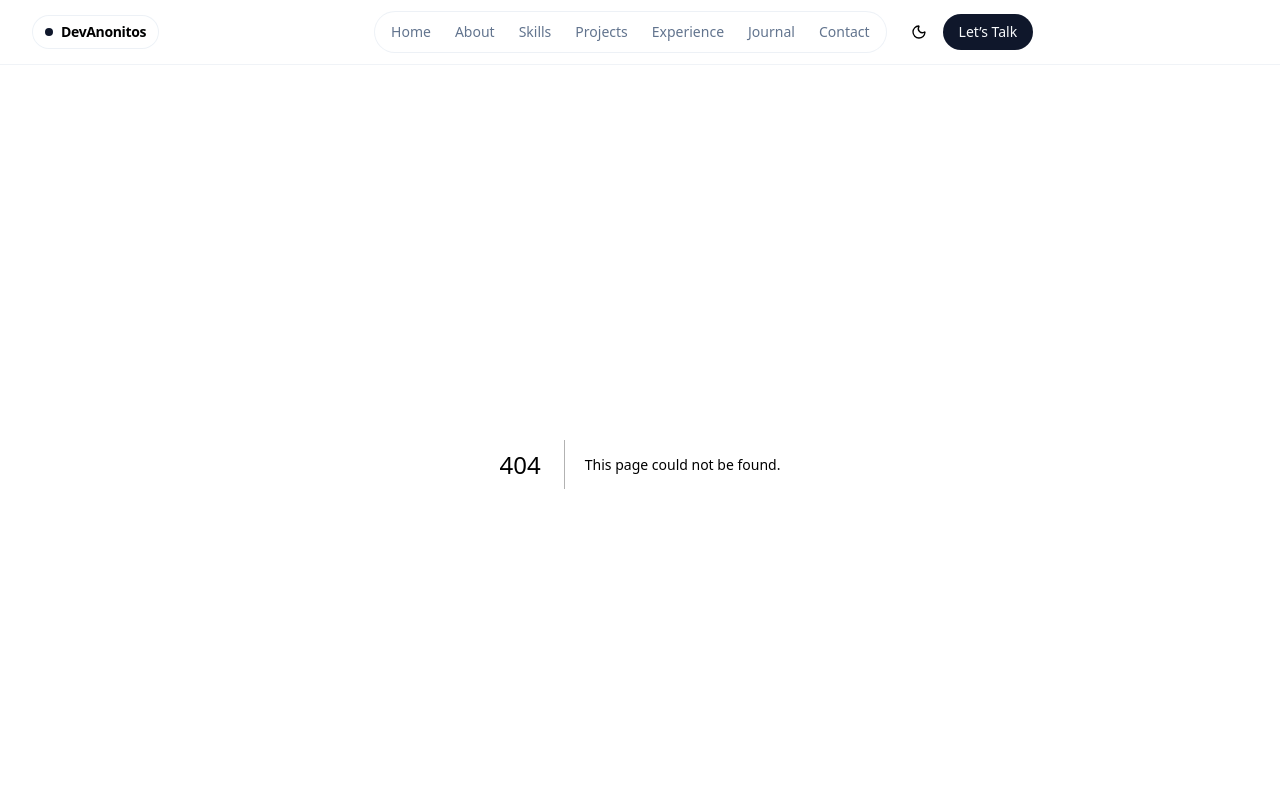
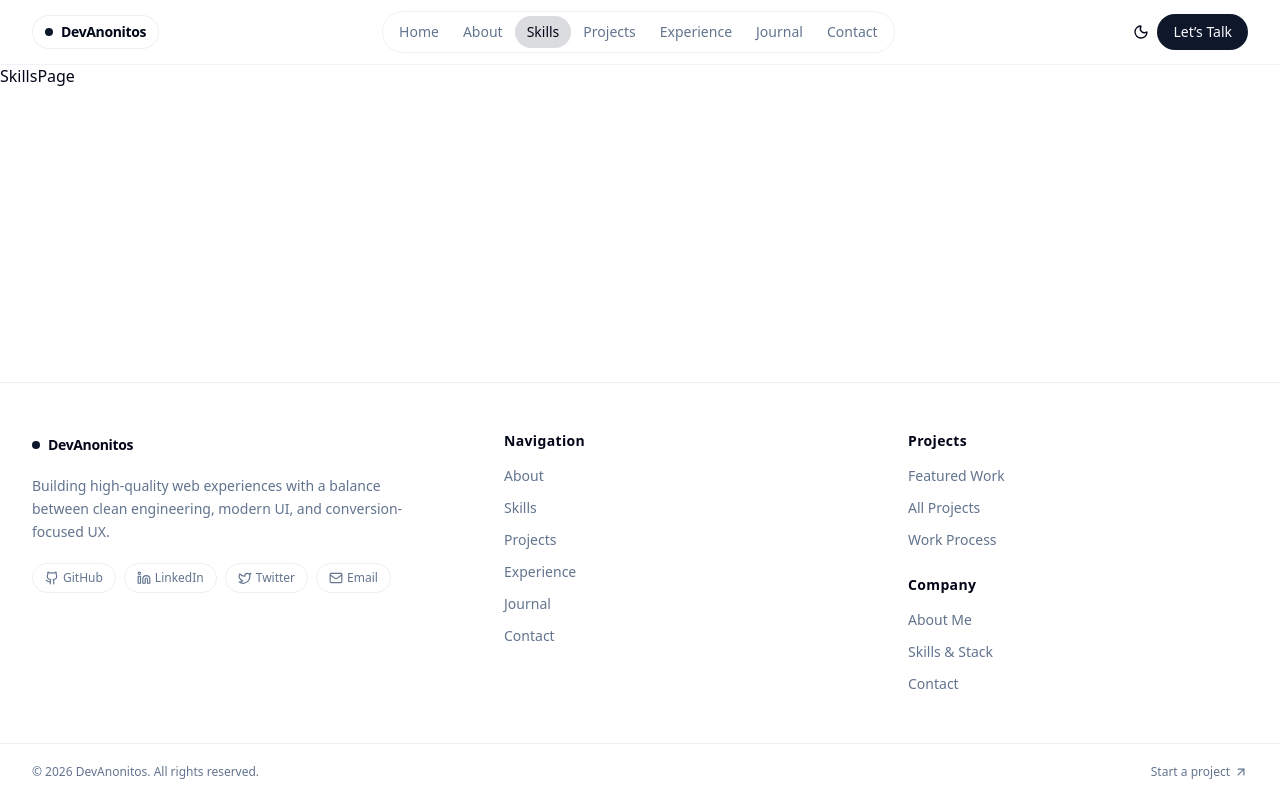
Before and after one commit to DevAnonitos/devanonitos-portfolio, a Next.js app: page /skills in a window 1280 px wide. Before the commit this address had no page. Shown: the top 800 px of the page. Built offline with nearby package versions, Linux system fonts and the light colour scheme.

Commit message:
refactor: add custom attr components

```diff
--- /dev/null
+++ b/app/skills/page.tsx
@@ -0,0 +1,9 @@
+import React from 'react'
+
+const SkillsPage = () => {
+  return (
+    <div>SkillsPage</div>
+  )
+}
+
+export default SkillsPage
--- a/components/layout/AppLayout.tsx
+++ b/components/layout/AppLayout.tsx
@@ -8,9 +8,11 @@ interface AppLayoutProps {
 
 const AppLayout = ({ children }: AppLayoutProps) => {
   return (
-    <div className='relative flex min-h-screen flex-col'>
+    <div className='relative flex w-full min-h-screen flex-col'>
       <Navbar />
-      <main className='flex-grow pt-16'>{children}</main>
+      <main className='grow mt-16 mx-auto w-full'>
+        {children}
+      </main>
       <Footer />
     </div>
   )
--- a/components/layout/Footer/Footer.tsx
+++ b/components/layout/Footer/Footer.tsx
@@ -15,7 +15,7 @@ const socialItems = [
 const Footer = () => {
   return (
     <footer className='border-t border-border/70 bg-card/40'>
-      <div className='mx-auto grid w-full max-w-7xl gap-10 px-4 py-12 sm:px-6 lg:grid-cols-[1.2fr_1fr_1fr] lg:gap-16 lg:px-8'>
+      <div className='mx-auto grid w-full gap-10 px-4 py-12 sm:px-6 lg:grid-cols-[1.2fr_1fr_1fr] lg:gap-16 lg:px-8'>
         <div className='space-y-5'>
           <Link href='/' className='inline-flex items-center gap-2 text-sm font-semibold tracking-tight'>
             <span className='h-2 w-2 rounded-full bg-primary' />
--- a/components/layout/Navbar/Navbar.tsx
+++ b/components/layout/Navbar/Navbar.tsx
@@ -1,12 +1,22 @@
 import NavbarItem from './NavbarItem'
+import { NAV_CTA } from '@/constants'
+import { Button } from '@/components/ui/button'
+import Link from 'next/link'
+import { ThemeToggle } from '@/components/shared'
 import { BrandingLogo } from '@/components/shared'
 
 const Navbar = () => {
   return (
     <header className='fixed top-0 z-50 w-full border-b border-border/50 bg-background/70 backdrop-blur-xl supports-[backdrop-filter]:bg-background/60'>
-      <nav aria-label='Main navigation' className='mx-auto flex h-16 w-full max-w-7xl items-center justify-between px-4 sm:px-6 lg:px-8'>
+      <nav aria-label='Main navigation' className='mx-auto flex h-16 w-full items-center justify-between px-4 sm:px-6 lg:px-8'>
         <BrandingLogo />
         <NavbarItem />
+        <div className='flex items-center justify-between'>
+          <ThemeToggle />
+          <Button asChild className='rounded-full'>
+            <Link href={NAV_CTA.href}>{NAV_CTA.label}</Link>
+          </Button>
+        </div>
       </nav>
     </header>
   )
--- a/components/layout/Navbar/NavbarItem.tsx
+++ b/components/layout/Navbar/NavbarItem.tsx
@@ -67,11 +67,7 @@ const NavbarItem = () => {
           })}
         </ul>
 
-        <ThemeToggle />
 
-        <Button asChild className='rounded-full'>
-          <Link href={NAV_CTA.href}>{NAV_CTA.label}</Link>
-        </Button>
       </div>
 
       <div className='flex items-center gap-1 md:hidden'>
@@ -89,7 +85,7 @@ const NavbarItem = () => {
         </Button>
       </div>
 
-      <div id='mobile-navbar-menu'>
+      {/* <div id='mobile-navbar-menu'>
         <MobileMenu
           isOpen={isOpen}
           onClose={() => setIsOpen(false)}
@@ -98,7 +94,7 @@ const NavbarItem = () => {
           ctaHref={NAV_CTA.href}
           ctaLabel={NAV_CTA.label}
         />
-      </div>
+      </div> */}
     </>
   )
 }
--- a/components/shared/ThemeToggle.tsx
+++ b/components/shared/ThemeToggle.tsx
@@ -2,6 +2,7 @@
 
 import { useEffect } from 'react';
 import { Moon, Sun } from 'lucide-react';
+import { useTheme } from 'next-themes';
 import { Button } from '@/components/ui/button';
 
 type Theme = 'light' | 'dark';
@@ -35,7 +36,7 @@ const ThemeToggle = () => {
   };
 
   return (
-    <Button size="icon-sm" variant="ghost" onClick={toggleTheme} aria-label="Toggle theme" title="Toggle theme">
+    <Button size="icon-sm" variant="ghost" onClick={toggleTheme} aria-label="Toggle theme" title="Toggle theme" className='cursor-pointer'>
       <Sun className="hidden size-4 dark:block" />
       <Moon className="size-4 dark:hidden" />
     </Button>
--- a/constants/navigation.ts
+++ b/constants/navigation.ts
@@ -3,17 +3,17 @@
  */
 export const NAV_LINKS = [
   { label: 'Home', href: '/' },
-  { label: 'About', href: '/#about' },
-  { label: 'Skills', href: '/#skills' },
-  { label: 'Projects', href: '/#projects' },
-  { label: 'Experience', href: '/#experience' },
-  { label: 'Journal', href: '/#journal' },
-  { label: 'Contact', href: '/#contact' },
+  { label: 'About', href: '/about' },
+  { label: 'Skills', href: '/skills' },
+  { label: 'Projects', href: '/projects' },
+  { label: 'Experience', href: '/experience' },
+  { label: 'Journal', href: '/journal' },
+  { label: 'Contact', href: '/contact' },
 ]
 
 export const NAV_CTA = {
   label: 'Let’s Talk',
-  href: '/#contact',
+  href: '/contact',
 }
 
 export const FOOTER_LINKS = [
```
